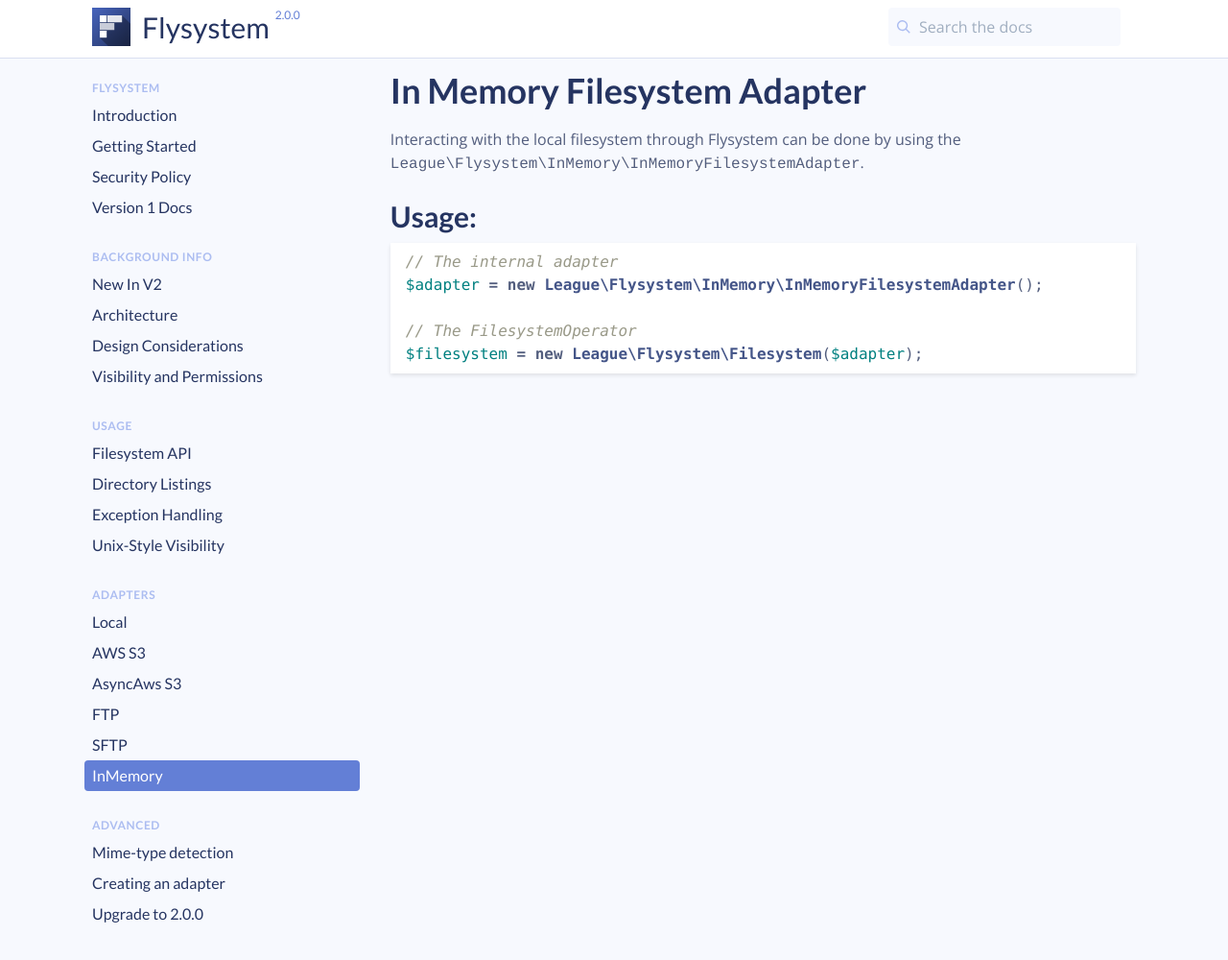
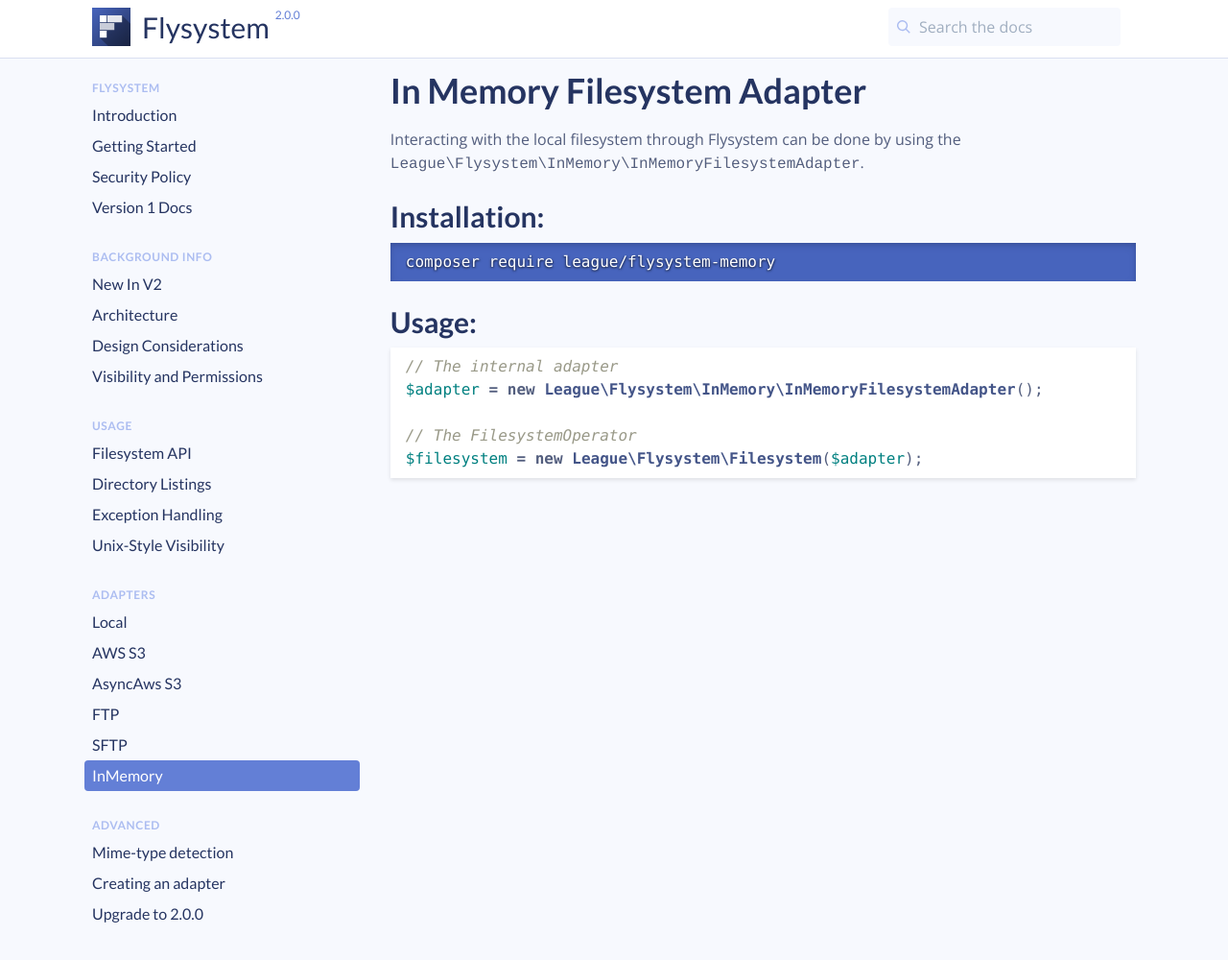
Before and after one commit to thephpleague/flysystem, a Jekyll site: the page built from v2/adapter/in-memory.md, in a window 1280 px wide and 1000 px high. Shown: the whole window at 96% size. Built offline with Jekyll 4.4.1, drawn with Linux system fonts in a browser that asks for light colours; comment, search, counter and statistics services are not loaded.

Commit message:
Added details of installing the adapter
The v1 docs included a note on how to install, but was missing here, so added.

````diff
--- a/v2/adapter/in-memory.md
+++ b/v2/adapter/in-memory.md
@@ -6,6 +6,12 @@ permalink: /v2/docs/adapter/in-memory/
 
 Interacting with the local filesystem through Flysystem can be done
 by using the `League\Flysystem\InMemory\InMemoryFilesystemAdapter`.
+
+## Installation:
+
+```bash
+composer require league/flysystem-memory
+```
 
 ## Usage:
 
````
